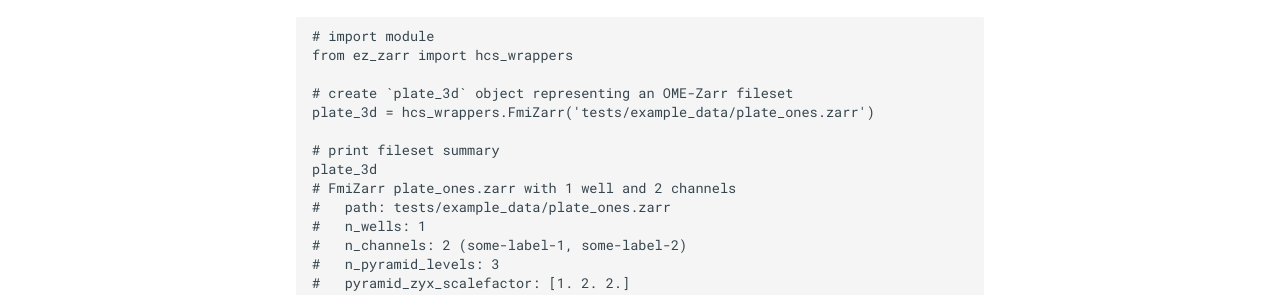
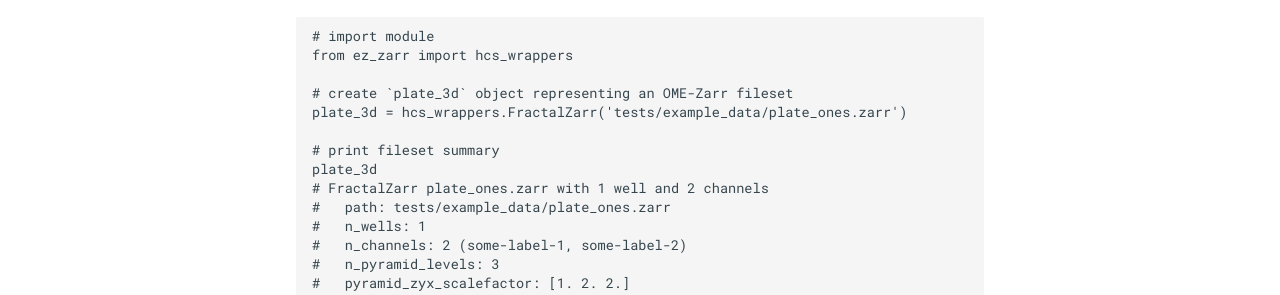
Before and after one commit to fmicompbio/ez_zarr, an MkDocs documentation site: the page built from docs/index.md, in a window 1280 px wide and 1207 px high. Shown: the part 449-744 px from the top of the window. Built offline with MkDocs 1.6.1 and Material for MkDocs 9.7.7, drawn with Linux system fonts in a browser that asks for light colours; some of the changed text lies outside the part shown.

Commit message:
rename FmiZarr to FractalZarr

```diff
--- a/docs/index.md
+++ b/docs/index.md
@@ -17,11 +17,11 @@ are represented within an OME-Zarr fileset.
 from ez_zarr import hcs_wrappers
 
 # create `plate_3d` object representing an OME-Zarr fileset
-plate_3d = hcs_wrappers.FmiZarr('tests/example_data/plate_ones.zarr')
+plate_3d = hcs_wrappers.FractalZarr('tests/example_data/plate_ones.zarr')
 
 # print fileset summary
 plate_3d
-# FmiZarr plate_ones.zarr with 1 well and 2 channels
+# FractalZarr plate_ones.zarr with 1 well and 2 channels
 #   path: tests/example_data/plate_ones.zarr
 #   n_wells: 1
 #   n_channels: 2 (some-label-1, some-label-2)
```
Also changed, not shown: README.md (+2 -2 lines), 2 other files.
